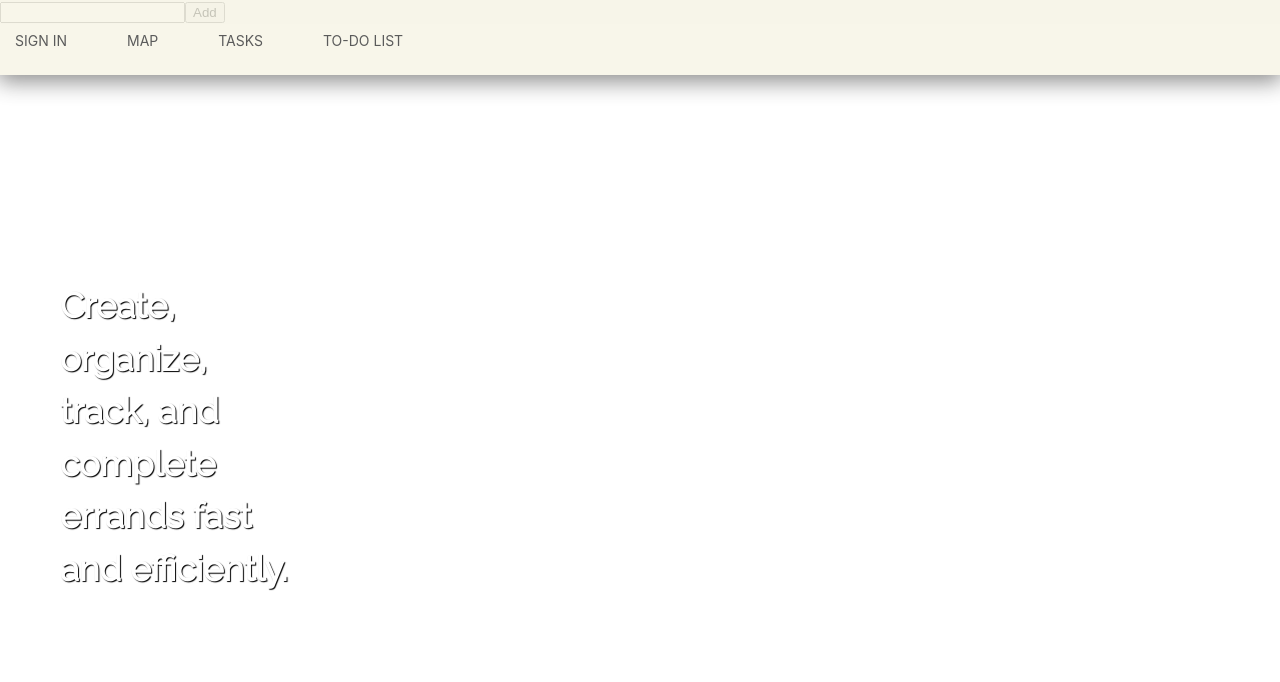
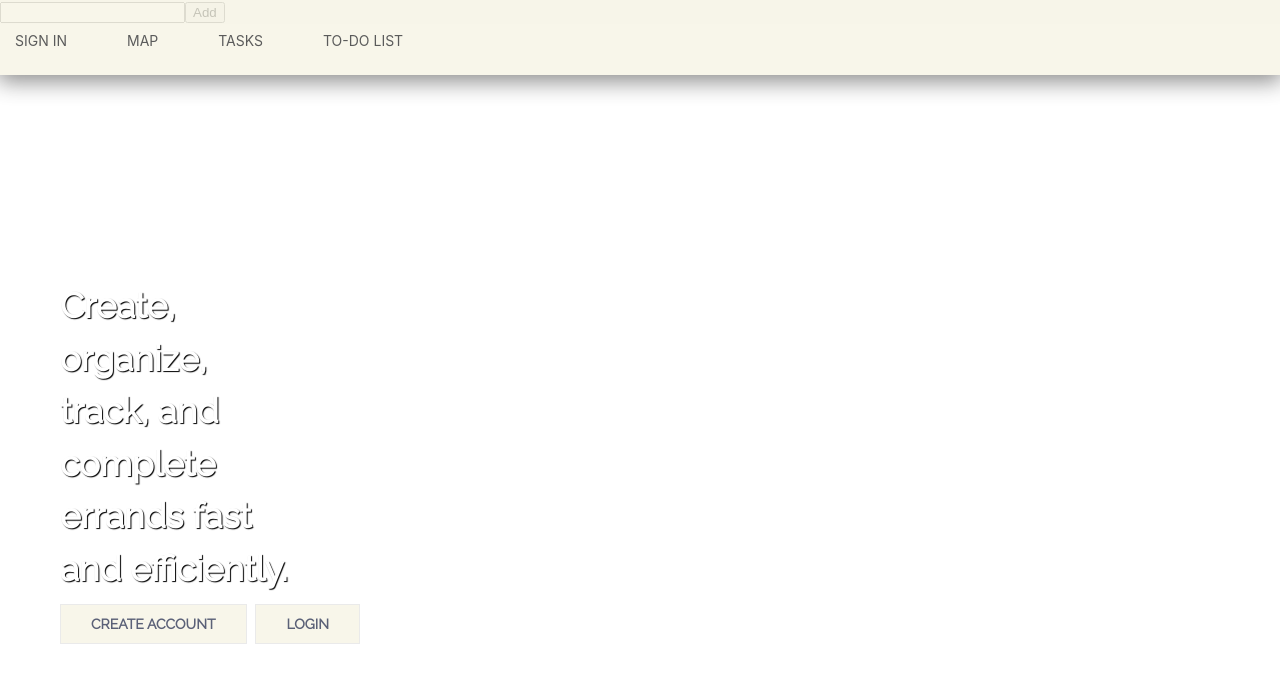
Before and after one commit to shaunacurran/chore-list, a React (Create React App) app in the folder client/: page /toDoList in a window 1280 px wide. Shown: the top 682 px of the page. Built offline with nearby package versions, Linux system fonts and the light colour scheme; what google-maps-react would draw is missing.

Commit message:
'landing page'

```diff
--- a/client/src/App.js
+++ b/client/src/App.js
@@ -1,7 +1,7 @@
 import React, { Component } from 'react';
 import logo from './logo.svg';
 
-// css file temp commented out
+
 import styles from './uikit.css';
 import infotext from './landing.css';
 import navbar from './navbar.css';
@@ -48,7 +48,11 @@ class App extends Component {
 
 
           <div className="uk-position-medium uk-position-center-left uk-overlay uk-overlay-default">Create, organize, track, and complete errands fast and efficiently.
+            <div className="uk-container">
+              <button className="uk-button uk-button-default">CREATE ACCOUNT</button> <button className="uk-button uk-button-default">LOGIN</button>
+            </div>
           </div>
+
 
 
 
--- a/client/src/landing.css
+++ b/client/src/landing.css
@@ -6,12 +6,21 @@
     height: 300px;
     width: 300px;
     font-weight: bold;
-    position: relative;
     text-shadow: 1px 1px 1px black;
 }
-/*
-h2 {
-    color: #ffffff;
-    background-color: #3a3a3a;
-    opacity: .5;
-} */
+
+.uk-container {
+    width: 450px;
+    margin-left: -40px;
+}
+
+.uk-button.uk-button-default {
+    background-color: #f7f5e6;
+    color: #333A56;
+    opacity: .8;
+
+}
+
+.uk-button.uk-button-default:hover {
+    background-color: #bebcae
+}
--- a/client/src/navbar.css
+++ b/client/src/navbar.css
@@ -2,9 +2,21 @@
     background-color: #f7f5e6 !important;
     height: 75px;
     overflow: hidden;
+
     opacity: 0.8;
     position: right !important;
     -webkit-box-shadow: 0px 4px 22px 2px rgba(0,0,0,0.59);
     -moz-box-shadow: 0px 4px 22px 2px rgba(0,0,0,0.59);
     -box-shadow: 0px 4px 22px 2px rgba(0,0,0,0.59);
 }
+
+.uk-position-medium.uk-position-center-left.uk-overlay.uk-overlay-default {
+    color: #ffffff;
+    background-color: transparent;
+    font-size: 35px;
+    padding: 30px;
+    height: 300px;
+    width: 300px;
+    font-weight: bold;
+    text-shadow: 1px 1px 1px black;
+}
```
Also changed, not shown: client/src/Signin.js (+9 -9 lines), client/src/components/Map.js (+0 -19 lines), 1 other file (tests, documents, lock files or other folders).
